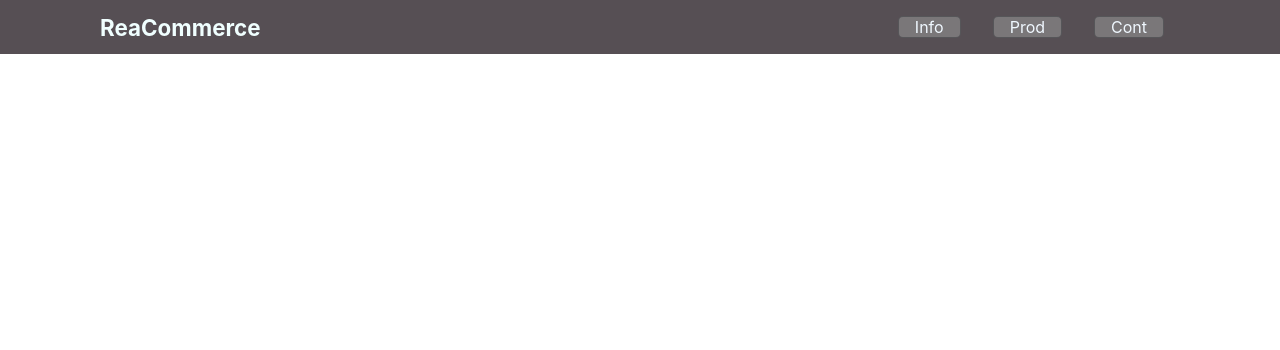
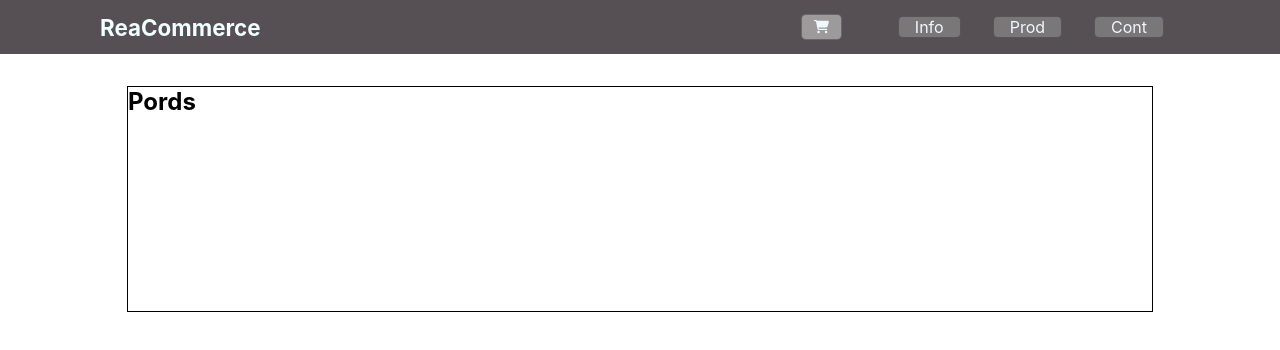
Before and after one commit to TomasZerbino/e-comerce-Zerbino, a React (Create React App) app: page / in a window 1280 px wide. Shown: the top 350 px of the page. Built offline with nearby package versions, Linux system fonts and the light colour scheme.

Commit message:
Componentes I

```diff
--- a/package.json
+++ b/package.json
@@ -3,6 +3,10 @@
   "version": "0.1.0",
   "private": true,
   "dependencies": {
+    "@fortawesome/fontawesome-svg-core": "^6.1.2",
+    "@fortawesome/free-regular-svg-icons": "^6.1.2",
+    "@fortawesome/free-solid-svg-icons": "^6.1.2",
+    "@fortawesome/react-fontawesome": "^0.2.0",
     "@testing-library/jest-dom": "^5.16.4",
     "@testing-library/react": "^13.3.0",
     "@testing-library/user-event": "^13.5.0",
--- a/src/App.js
+++ b/src/App.js
@@ -1,11 +1,13 @@
 import logo from './logo.svg';
 import './App.css';
 import NavBar from './components/NavBar';
+import ItemListContainer from './components/ItemListContainer';
 
 function App() {
   return (
     <div className="App">
       <NavBar/>
+      <ItemListContainer/>
 
     </div>
   );
--- /dev/null
+++ b/src/components/CardWidget.js
@@ -0,0 +1,14 @@
+import { FontAwesomeIcon } from "@fortawesome/react-fontawesome";
+import { faCoffee }  from "@fortawesome/free-solid-svg-icons";
+import * as iconList from "@fortawesome/free-solid-svg-icons";
+
+function CardWidget() {
+  return (
+    <div>
+        <button> <FontAwesomeIcon icon={ iconList.faShoppingCart } /></button>
+    </div>
+  )
+}
+//<FontAwesomeIcon icon={ faCoffee } />
+
+export default CardWidget
--- /dev/null
+++ b/src/components/ItemListContainer.css
@@ -0,0 +1,12 @@
+.cont{
+    border: solid 1px;
+    width: 80%;
+    margin: auto;
+    margin-top: 2rem;
+    height: 14rem;
+}
+.cont h2{
+    text-align: start;
+    margin: 0;
+
+}
--- /dev/null
+++ b/src/components/ItemListContainer.js
@@ -0,0 +1,11 @@
+import "./ItemListContainer.css";
+function ItemListContainer(props) {
+
+    return (
+    <div className="cont">
+        <h2>{props.greeting} Pords</h2>
+    </div>
+  )
+}
+
+export default ItemListContainer
--- a/src/components/NavBar.css
+++ b/src/components/NavBar.css
@@ -13,6 +13,21 @@ a{
 }
 ul{
     list-style: none;
+    display: flex;
+
+}
+
+.listContainer{
+    display: flex;
+    align-items: center;
+
+}
+.listContainer button{
+    background-color: rgba(209, 209, 209, 0.579);
+    border: 0.3px solid rgba(47, 52, 56, 0.474);
+    border-radius: 5px;
+    padding: 5px 12px;
+    color: aliceblue;
     display: flex;
 
 }
--- a/src/components/NavBar.js
+++ b/src/components/NavBar.js
@@ -1,3 +1,4 @@
+import CardWidget from "./CardWidget";
 import "./NavBar.css"
 
 function NavBar(){
@@ -6,12 +7,14 @@ function NavBar(){
         <nav>
             <a className = "nameCommerce" href = "#">ReaCommerce</a>
         <div className ="listContainer">
+        <CardWidget/>
             <ul>
                 <li><a href= "#">Info</a></li>
                 <li><a href= "#">Prod</a></li>
                 <li><a href= "#">Cont</a></li>
             </ul>
         </div>
+
         </nav>
      </header>
 
```
Also changed, not shown: 1 other file (tests, documents, lock files or other folders).
